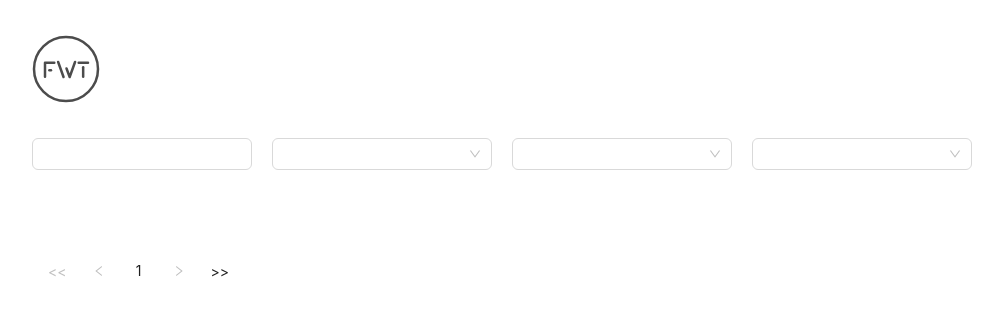
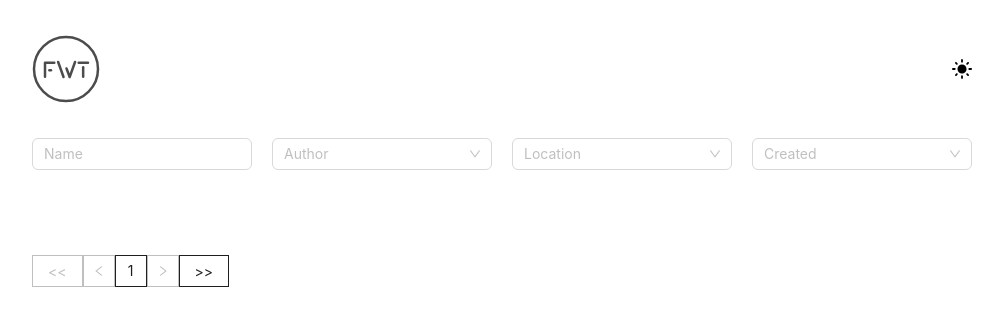
Before and after one commit to Alanhis/framework_test_task, a React (Create React App) app: page / in a window 1280 px wide. Shown: the top 326 px of the page, without its empty margins (138-1141 px from the left). Built offline with nearby package versions, Linux system fonts and the light colour scheme; no server answers.

Commit message:
Добавление eslint-а в проект

```diff
--- a/package.json
+++ b/package.json
@@ -37,6 +37,8 @@
     ]
   },
   "devDependencies": {
+    "eslint": "^8.41.0",
+    "eslint-plugin-react": "^7.32.2",
     "sass": "^1.62.1"
   }
 }
--- a/src/component/header/header.css
+++ /dev/null
@@ -1,6 +0,0 @@
-.Header {
-  display: flex;
-  justify-content: space-between;
-  padding-top: 35px;
-  padding-bottom: 35px;
-}
--- a/src/component/header/header.scss
+++ b/src/component/header/header.scss
@@ -0,0 +1,9 @@
+.Header {
+    display: flex;
+    justify-content: space-between;
+    padding-top: 35px;
+    padding-bottom: 35px;
+  }
+
+  //invert(100%) sepia(100%) saturate(0%) hue-rotate(308deg) brightness(101%) contrast(103%) белый
+  //invert(0%) sepia(93%) saturate(30%) hue-rotate(62deg) brightness(92%) contrast(106%) черный
--- a/src/component/header/index.jsx
+++ b/src/component/header/index.jsx
@@ -1,6 +1,7 @@
+import React from "react";
 import MainIcon from "../../icons/icon.svg";
 import LightIcon from "../../icons/light.svg";
-import './header.css'
+import "./header.scss";
 export function HeaderComp() {
   return (
     <header className="Header">
--- a/src/component/main/index.jsx
+++ b/src/component/main/index.jsx
@@ -1,6 +1,6 @@
 import { Input, Select, Pagination, Button } from "antd";
 import { getAuthor, getLocation, getPaints } from "../../utils/api";
-import { useEffect, useState } from "react";
+import React, { useEffect, useState } from "react";
 import { PaintContainer } from "./paint-container";
 export function MainComp() {
   const [authorlist, setAuthorList] = useState([]);
@@ -69,6 +69,7 @@ export function MainComp() {
     <main>
       <div className="filter-container">
         <Input
+          placeholder="Name"
           className="selector"
           value={name}
           onChange={(e) => {
@@ -77,7 +78,7 @@ export function MainComp() {
           }}
         />
         <Select
-          defaultValue=""
+          placeholder="Author"
           className="selector"
           options={authorlist}
           onChange={(id) => {
@@ -86,8 +87,8 @@ export function MainComp() {
           }}
         />
         <Select
+          placeholder="Location"
           className="selector"
-          defaultValue=""
           options={locationlist}
           onChange={(id) => {
             setLocation(id);
@@ -96,10 +97,12 @@ export function MainComp() {
         />
         <Select
           className="selector"
-          defaultValue=""
-          dropdownRender={(menu) => (
-            <>
+          placeholder="Created"
+          dropdownRender={() => (
+            <div className="year-container">
               <Input
+                placeholder="from"
+                className="select-year"
                 value={startYear}
                 onChange={(e) => {
                   setStartYear(e.target.value);
@@ -108,13 +111,15 @@ export function MainComp() {
               />
               -
               <Input
+                placeholder="before"
+                className="select-year"
                 value={endYear}
                 onChange={(e) => {
                   setEndYear(e.target.value);
                   setPage(1);
                 }}
               />
-            </>
+            </div>
           )}
         />
       </div>
--- a/src/component/main/paint-container.scss
+++ b/src/component/main/paint-container.scss
@@ -70,11 +70,22 @@
   }
   .selector {
     grid-column: span 3;
+    text-align: start;
   }
   .select-button{
     display: flex;
     padding-top: 40px;
   }
+.select-year{
+  grid-column: span 1;
+}
+.year-container{
+  display: flex;
+  gap:10px;
+  padding: 20px ;
+
+}
+
   @media (min-width: 768px) and (max-width: 1023px) {
     .grid {
       grid-column: span 6;
@@ -91,3 +102,27 @@
     grid-column: span 4;
   }
 }
+
+// Да начнется черная магия
+.ant-pagination-item-active {
+  a{
+    color:white !important;
+  }
+  background-color: #000000 !important;
+  border-color: rgba(255,255,255,0) !important;
+}
+.ant-pagination-item  {
+  border: 1px solid !important;
+  margin-inline-end: 0 !important;
+  border-radius: 0 !important;
+  border-width: 1px
+}
+.ant-pagination-item-link{
+  @extend .ant-pagination-item;
+}
+.ant-pagination-prev{
+  margin-inline-end: 0 !important;
+}
+.ant-btn{
+  @extend .ant-pagination-item;
+}
```
Also changed, not shown: src/App.js (+7 -7 lines), .eslintrc.json (added), src/icons/light.svg, 1 other file (tests, documents, lock files or other folders).
